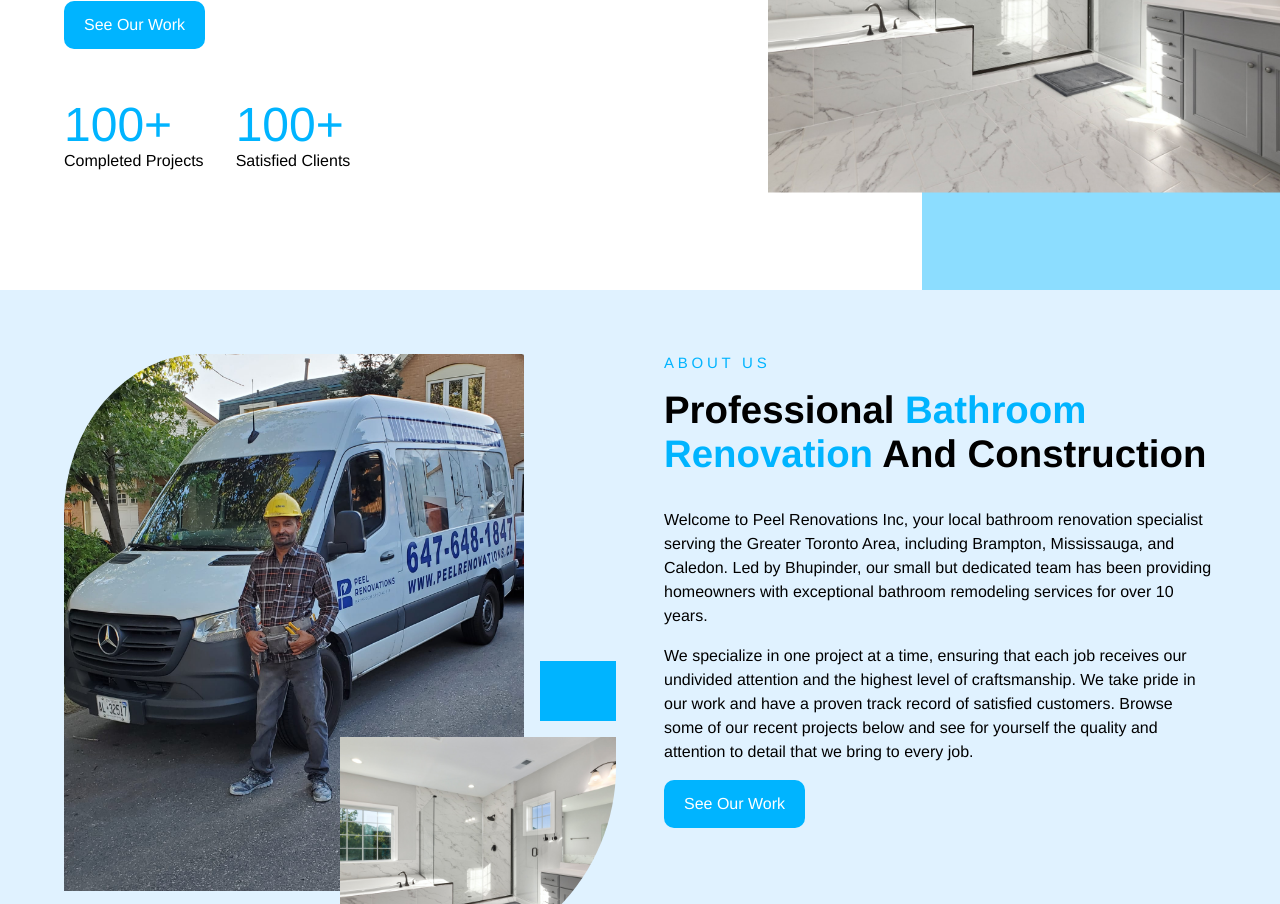
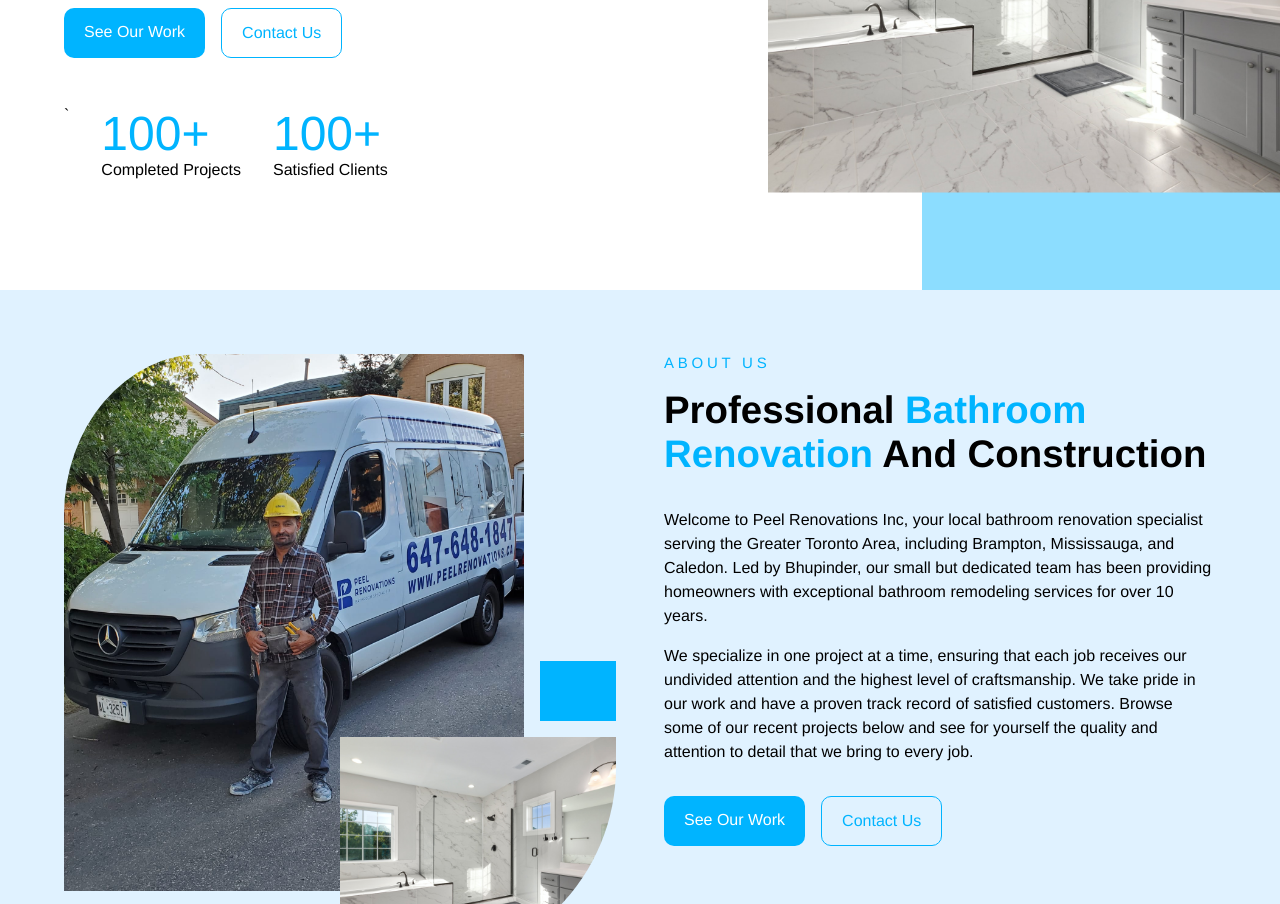
Before and after one commit to navDhammu/peelrenovations, a website built with Parcel: page index.html in a window 1280 px wide. Shown: the part 360-1264 px from the top of the page. Built offline with nearby package versions, Linux system fonts and the light colour scheme; no server answers.

Commit message:
add contact us button

```diff
--- a/index.html
+++ b/index.html
@@ -34,8 +34,19 @@
                   Specializing in
                   <em> bathroom renovations </em> from basic to high-end
                </h1>
-               <a href="#gallery" class="btn-primary btn-lg"> See Our Work </a>
+               <div class="cta-buttons"">
+                  <a
+                     href="#gallery"
+                     class="btn-primary btn-lg"
+                  >
+                     See Our Work
+                  </a>
+                  <a href="#contact" class="btn-secondary btn-lg">
+                     Contact Us</a
+                  >
+               </div>
                <div class="header__stats">
+                  `
                   <div class="stat"><em>100+</em>Completed Projects</div>
                   <div class="stat"><em>100+</em>Satisfied Clients</div>
                </div>
@@ -85,7 +96,15 @@
             below and see for yourself the quality and attention to detail that
             we bring to every job.
          </p>
-         <a href="#gallery" class="btn-primary btn-lg"> See Our Work </a>
+         <div class="cta-buttons">
+            <a
+               href="#gallery"
+               class="btn-primary btn-lg"
+            >
+               See Our Work
+            </a>
+            <a href="#contact" class="btn-secondary btn-lg"> Contact Us</a>
+         </div>
       </section>
       <section id="services" class="section">
          <span class="section__heading-sm">our services</span>
--- a/sass/main.scss
+++ b/sass/main.scss
@@ -22,3 +22,9 @@
       text-transform: capitalize;
    }
 }
+
+.cta-buttons {
+   display: flex;
+   gap: 1rem;
+   margin-top: 1rem;
+}
```
